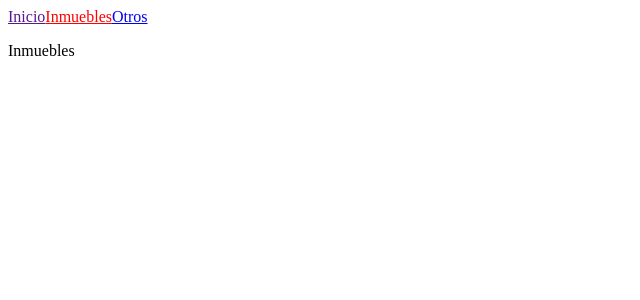
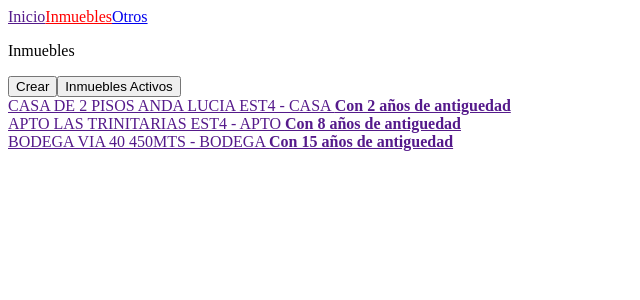
Before and after one commit to ismaelfac/AngularUdemy, an Angular app: page /inmuebles in a window 1280 px wide. Shown: the top 300 px of the page, without its empty margins (0-640 px from the left). Built offline with nearby package versions, Linux system fonts and the light colour scheme.

Commit message:
Models and Services of Estate

```diff
--- a/src/app/components/estate/estate.component.html
+++ b/src/app/components/estate/estate.component.html
@@ -1,8 +1,10 @@
 <div class="estates">
     <div class="property-information">
         <p>Inmuebles</p>
+        <button (click)="onClickCreateEstate()">Crear</button>
+        <button (click)="onClickAssets()">Inmuebles Activos</button>
     </div>
-    <div class="list-properties">
-
+    <div class="list-properties" *ngFor="let item of estates">
+        <a href="">{{ item.title }} - {{ item.type }} <strong> Con {{ item.yearsConstruction }} años de antiguedad</strong></a>
     </div>
 </div>
--- a/src/app/components/estate/estate.component.ts
+++ b/src/app/components/estate/estate.component.ts
@@ -1,4 +1,6 @@
 import { Component, OnInit } from '@angular/core';
+import { Estate } from 'src/app/models/estate.models';
+import { EstatesService } from 'src/app/services/estates.service';
 
 @Component({
   selector: 'estate',
@@ -6,10 +8,26 @@ import { Component, OnInit } from '@angular/core';
   styleUrls: ['./estate.component.css']
 })
 export class EstateComponent implements OnInit {
-
-  constructor() { }
+  estates: any;
+  constructor(private estateService: EstatesService) { }
 
   ngOnInit(): void {
+    this.estates = this.estateService.getAll();
+  }
+
+  onClickCreateEstate(): void {
+    console.log('evento onClickCreateEstate');
+    this.estateService.create(new Estate('APTO CASA REAL', 'APTO1', 5, true));
+    this.estateService.create(new Estate('APTO CASA REAL', 'APTO2', 5, false));
+  }
+
+  async onClickAssets(): Promise<any> {
+    try {
+      console.log('evento onClickAssets');
+      this.estates = await this.estateService.assets();
+    } catch (e) {
+      console.log(e);
+    }
   }
 
 }
--- /dev/null
+++ b/src/app/models/estate.models.ts
@@ -0,0 +1,13 @@
+export class Estate{
+    title: string;
+    type: string;
+    yearsConstruction: number;
+    isActive: boolean;
+
+    constructor(eTitle: string, eType: string, eYearsConstruction: number, eIsActive: boolean){
+        this.title = eTitle;
+        this.type = eType;
+        this.yearsConstruction = eYearsConstruction;
+        this.isActive = eIsActive;
+    }
+}
--- /dev/null
+++ b/src/app/services/estates.service.ts
@@ -0,0 +1,55 @@
+import { Injectable } from '@angular/core';
+import { Estate } from '../models/estate.models';
+
+@Injectable({
+  providedIn: 'root'
+})
+
+export class EstatesService {
+
+  estates: Estate[];
+
+  constructor() {
+      this.estates = [
+        new Estate('CASA DE 2 PISOS ANDA LUCIA EST4', 'CASA', 2 , true),
+        new Estate('APTO LAS TRINITARIAS EST4', 'APTO', 8, true),
+        new Estate('BODEGA VIA 40 450MTS', 'BODEGA', 15, false),
+      ];
+   }
+
+   getAll() {
+     return this.estates;
+   }
+
+   create(estateNew: Estate) {
+     this.estates.push(estateNew);
+   }
+
+   assets(): Promise<Estate[]> {
+      const prom = new Promise<Estate[]>((resolve, reject) => {
+        const arrTemp: Estate[] = [];
+        for(let estate of this.estates) {
+          if(estate.isActive) {
+            arrTemp.push(estate);
+          }
+        }
+        resolve(arrTemp);
+      });
+      return prom;
+   }
+
+  assetsV2(): Promise<Estate[]> {  //recomendado, para no bloquee el resto de componentes en caso se demore la respuesta del servidor
+    return new Promise((resolve, reject) => {
+      const arrTemp = this.estates.filter(estate => {
+        return estate.isActive;
+      });
+      resolve(arrTemp);
+    });
+  }
+
+  assetsV2compressed(): Promise<Estate[]> {
+    return new Promise((resolve, reject) => {
+      resolve(this.estates.filter(estate => estate.isActive));
+    });
+  }
+}
```
